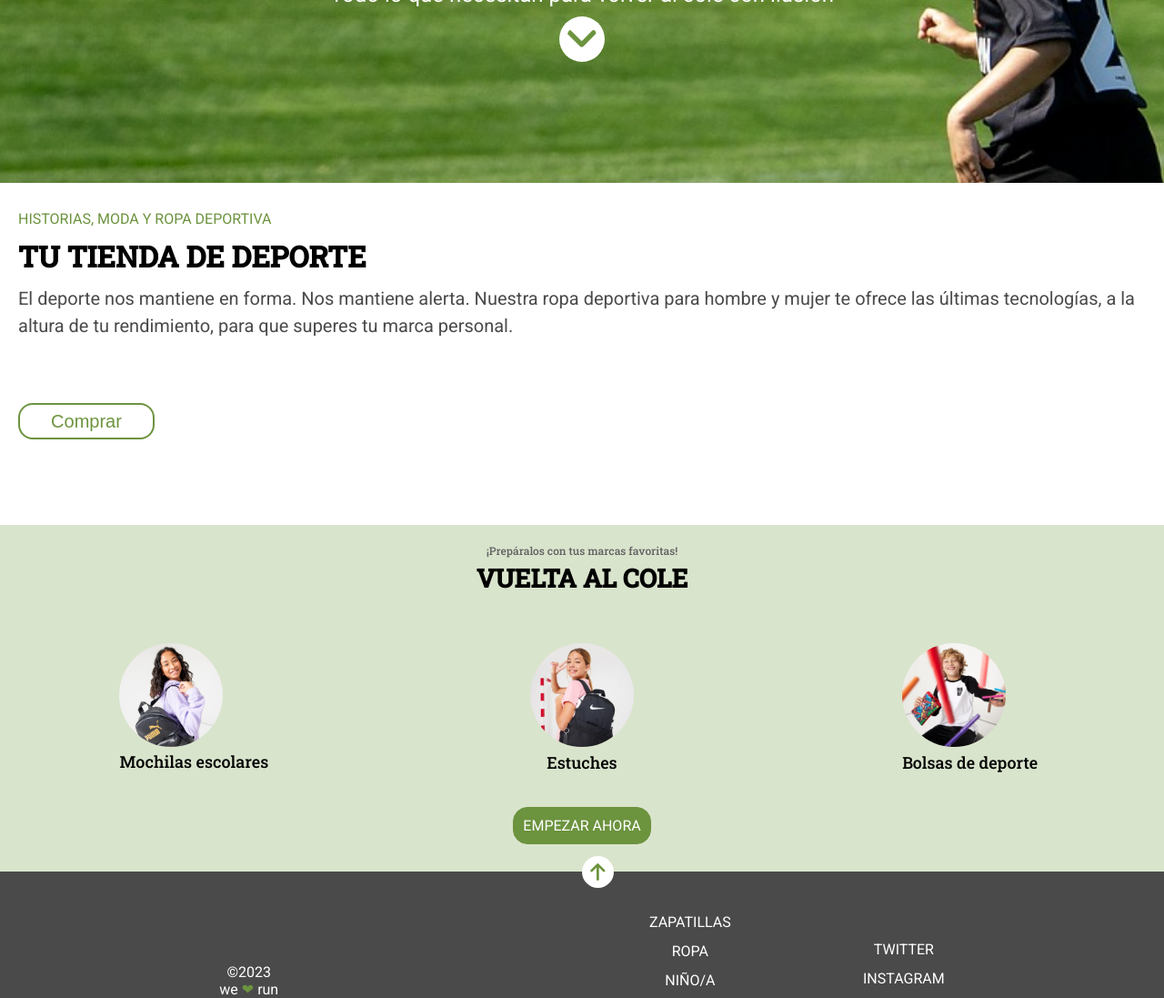
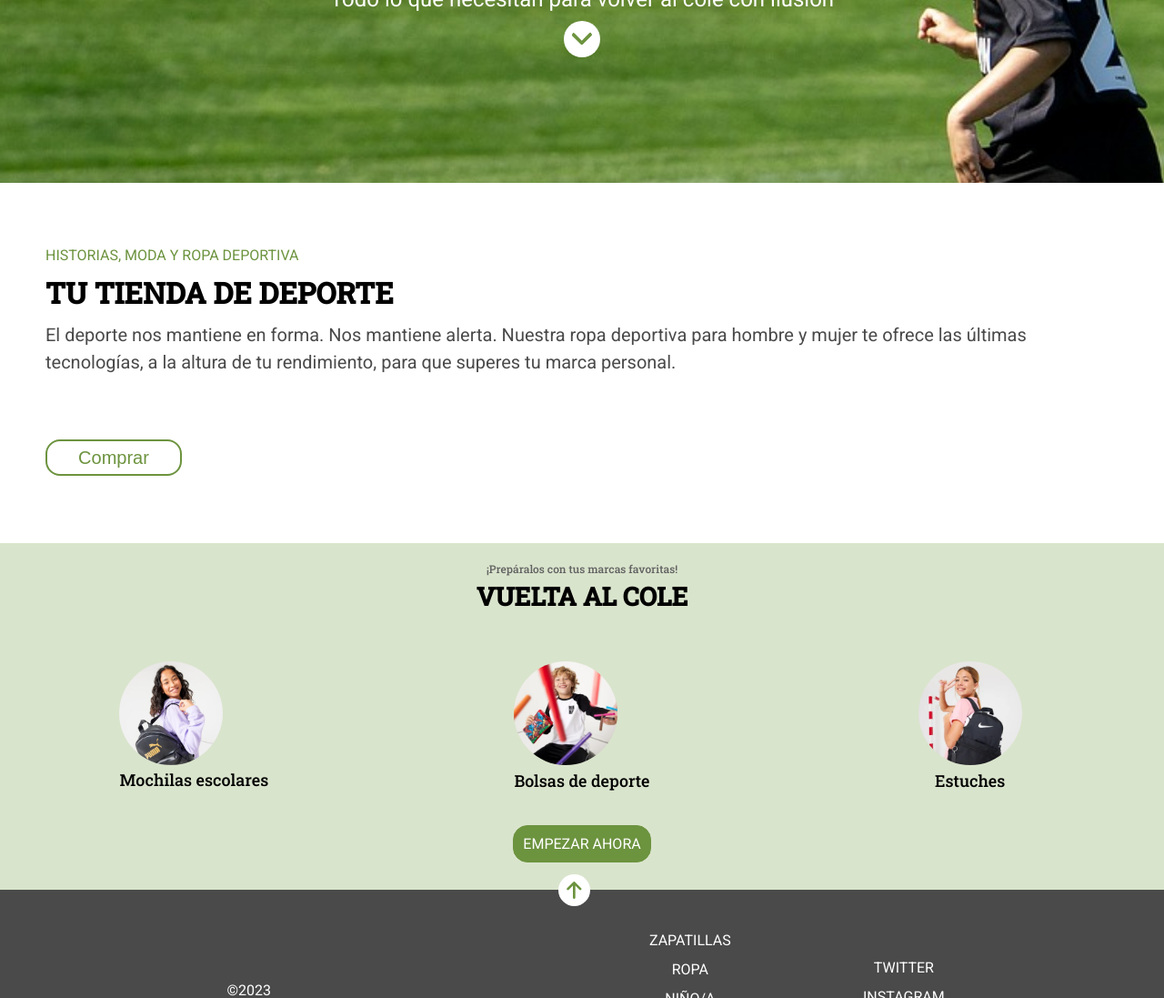
Before and after one commit to Adalab/modulo-1-evaluacion-final-psanz22, a website built with Vite: page src/index.html in a window 1280 px wide. Shown: the part 599-1696 px from the top of the page at 91% size. Built offline with nearby package versions, Linux system fonts and the light colour scheme.

Commit message:
version desktop finished

```diff
--- a/src/scss/layout/_footer.scss
+++ b/src/scss/layout/_footer.scss
@@ -3,7 +3,7 @@
     display: flex;
     flex-direction: column;
     align-items: center;
-    padding: 0 0 30px 0;
+    padding: 30px 0 30px 0;
     font-family: $font-text;
     text-align: center;
     min-width: 320px;
@@ -42,19 +42,4 @@
             color: $color-main;
         }
     }
-
-
-
-
-
-
-
-//     }
-// }
-//  @media screen and (min-width: 780px){
-//      .footer__container--nav {
-//         display:flex;
-//         justify-content: space-between;
-
-//     }
 }
--- a/src/scss/layout/_section_1.scss
+++ b/src/scss/layout/_section_1.scss
@@ -20,6 +20,7 @@
        background-size: 170%;
     }
 
+
     &__h1 {
         color: white;
         font-size: 30px;
@@ -29,6 +30,9 @@
         @media screen and (min-width: 780px){
             font-size: 4.688rem;
             line-height: 100px;
+        }
+        @media screen and (min-width: 1000px){
+            padding: 0 100px 0 100px;
         }
     }
     &__p{
@@ -52,6 +56,10 @@
             width: 50px;
             height: 50px;
         }
+        @media screen and (min-width: 1000px){
+            width: 40px;
+            height: 40px;
+        }
 
 
 
--- a/src/scss/layout/_section_2.scss
+++ b/src/scss/layout/_section_2.scss
@@ -7,6 +7,10 @@
     min-width: 320px;
     @media screen and (min-width: 780px){
         padding: 30px 20px 0 20px;
+    }
+    @media screen and (min-width: 1000px){
+        padding: 70px 50px 0 50px;
+        margin-bottom: 20px;
     }
     &__span {
         color: $color-main;
--- a/src/scss/layout/_section_3.scss
+++ b/src/scss/layout/_section_3.scss
@@ -8,6 +8,7 @@
     font-family: $font-title;
     padding: 20px 0 30px 0;
     min-width: 320px;
+
 
     @media screen and (min-width: 780px){
         grid-template-columns: 1fr 1fr 1fr;
@@ -21,8 +22,16 @@
         border-radius: 50%;
         padding: 8px;
         position: absolute;
+        bottom: -1020px;
+        left: 46%;
+        @media screen and (min-width: 780px){
         bottom: -775px;
-        left: 50%;
+        left: 48%;
+        }
+        @media screen and (min-width: 1000px){
+            bottom:-795px;
+
+        }
 
 
 }
@@ -84,13 +93,13 @@
             }
         }
         &__container--figure--2 {
-            grid-column: 2;
+            grid-column: 3;
             grid-row-start: 2;
             grid-row-end: 4;
             font-size: 1.125rem;
         }
         &__container--figure--3 {
-            grid-column: 3;
+            grid-column: 2;
             grid-row-start: 2;
             grid-row-end: 4;
             font-size: 1.125rem;
```
